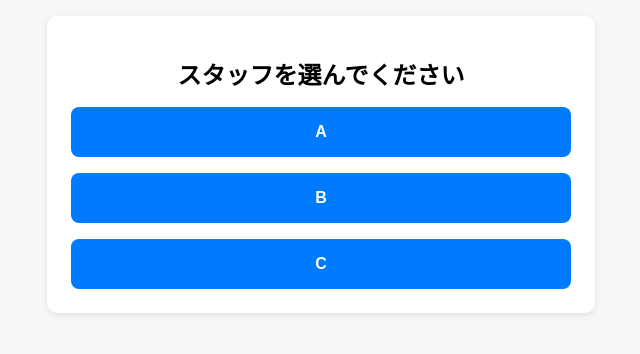
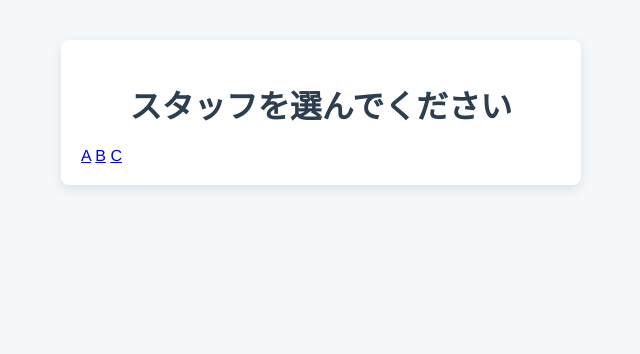
Before and after one commit to saeneko514/reservation, a Flask app: template templates/index.html in a window 1280 px wide. Shown: the top 354 px of the page, without its empty margins (319-959 px from the left). Run offline with Flask 3, Linux system fonts and the light colour scheme; the template is opened without the code that fills it, so the values that code supplies are empty.

Commit message:
Update style.css

```diff
--- a/static/style.css
+++ b/static/style.css
@@ -1,73 +1,71 @@
 body {
-  font-family: sans-serif;
+  font-family: "Helvetica Neue", Helvetica, Arial, sans-serif;
+  background-color: #f5f8fa;
   margin: 0;
-  padding: 1rem;
-  background-color: #f7f7f7;
+  padding: 0;
+  color: #333;
 }
 
 .container {
-  max-width: 500px;
-  margin: auto;
-  background: white;
-  padding: 1.5rem;
-  border-radius: 10px;
-  box-shadow: 0 2px 6px rgba(0,0,0,0.1);
+  max-width: 480px;
+  margin: 40px auto;
+  padding: 20px;
+  background-color: #fff;
+  border-radius: 8px;
+  box-shadow: 0 4px 12px rgba(0,0,0,0.1);
 }
 
-h1 {
-  font-size: 1.5rem;
-  margin-bottom: 1rem;
+h1, h2 {
+  color: #2c3e50;
+  margin-bottom: 20px;
   text-align: center;
 }
 
-.card-list {
-  display: flex;
-  flex-direction: column;
-  gap: 1rem;
-}
-
-.card {
-  display: block;
-  background: #007bff;
-  color: white;
-  padding: 1rem;
-  text-align: center;
-  border-radius: 8px;
-  text-decoration: none;
-  font-weight: bold;
-}
-
-.card:hover {
-  background: #0056b3;
+select {
+  width: 100%;
+  padding: 10px 12px;
+  font-size: 16px;
+  border-radius: 6px;
+  border: 1px solid #ccc;
+  margin-bottom: 30px;
+  box-sizing: border-box;
 }
 
 .slot-list {
   list-style: none;
   padding: 0;
+  margin: 0;
 }
 
 .slot-list li {
-  margin-bottom: 0.5rem;
+  margin-bottom: 12px;
 }
 
 .slot-list button {
   width: 100%;
-  padding: 0.8rem;
-  background-color: #28a745;
+  padding: 12px 0;
+  font-size: 16px;
+  background-color: #00bcd4;
   border: none;
+  border-radius: 6px;
   color: white;
-  font-weight: bold;
-  border-radius: 6px;
   cursor: pointer;
+  transition: background-color 0.3s ease;
 }
 
 .slot-list button:hover {
-  background-color: #218838;
+  background-color: #0097a7;
 }
 
 .back-button {
   display: inline-block;
-  margin-top: 1rem;
+  margin-top: 25px;
+  color: #00bcd4;
   text-decoration: none;
-  color: #007bff;
+  font-weight: 500;
+  transition: color 0.3s ease;
 }
+
+.back-button:hover {
+  color: #007c91;
+}
```
